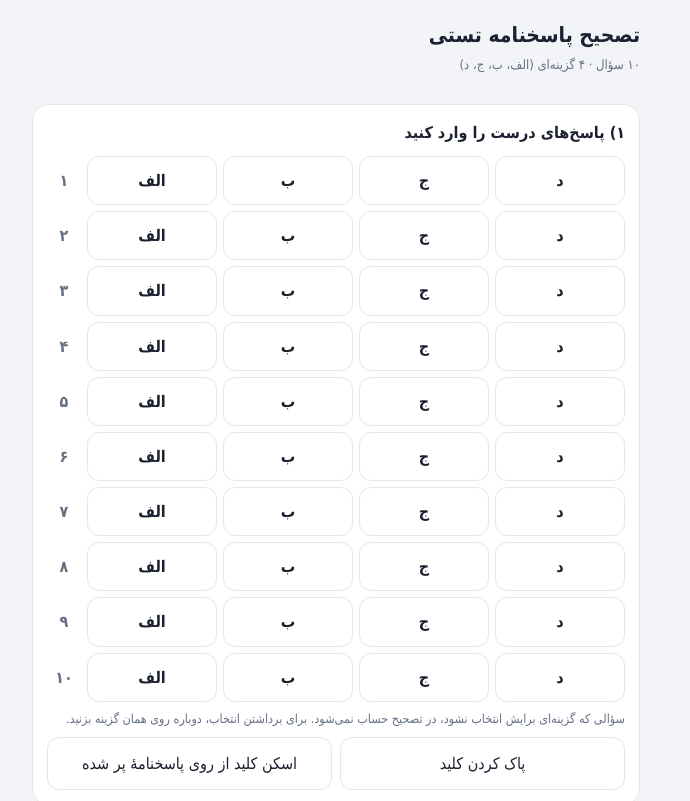
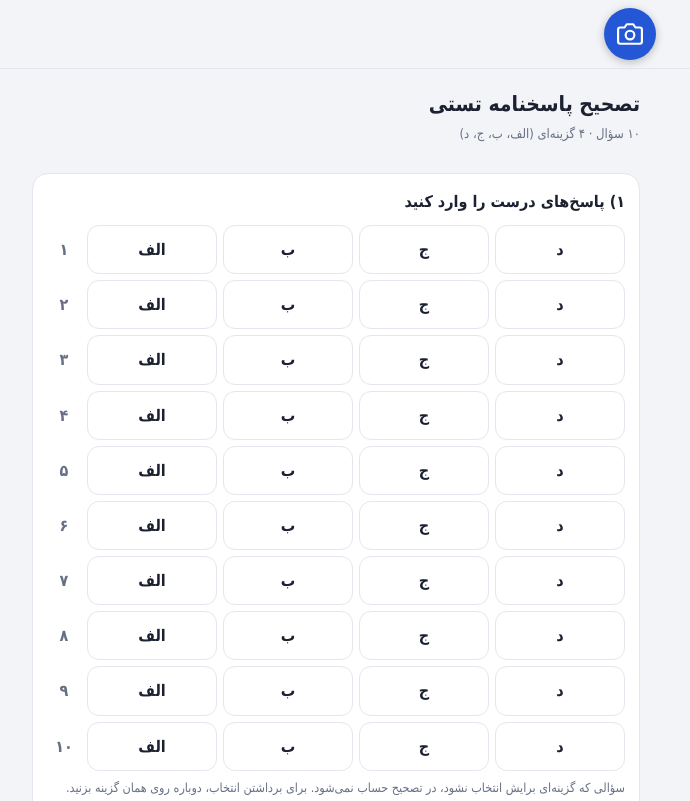
Before and after one commit to azarsam936-svg/corrector, a plain HTML site: page index.html in a window 1280 px wide. Shown: the top 801 px of the page, without its empty margins (304-994 px from the left). Drawn offline with Linux system fonts and the light colour scheme.

Commit message:
Update index.html

```diff
--- a/index.html
+++ b/index.html
@@ -45,9 +45,15 @@ th,td{padding:7px 4px;border-bottom:1px solid var(--line)}
 .s-ok{color:var(--ok);font-weight:700}.s-bad{color:var(--bad);font-weight:700}.s-blank{color:var(--warn);font-weight:700}
 input[type=range]{width:100%}
 .err{color:var(--bad);font-size:13px;margin-top:8px}
+#topbar{position:sticky;top:0;z-index:50;background:var(--bg);border-bottom:1px solid var(--line);padding:calc(env(safe-area-inset-top,0px) + 8px) 16px 8px}
+#topbar .in{max-width:640px;margin:auto;display:flex;justify-content:flex-start}
+#topCam{width:52px;height:52px;padding:0;border-radius:50%;display:flex;align-items:center;justify-content:center;background:var(--pri);color:#fff;box-shadow:0 2px 8px rgba(0,0,0,.25)}
+#topCam svg{width:26px;height:26px}
+#topCam:active{transform:scale(.94)}
 </style>
 </head>
 <body>
+<div id="topbar"><div class="in"><button id="topCam" type="button" aria-label="باز کردن دوربین" title="دوربین"><svg viewBox="0 0 24 24" fill="none" stroke="currentColor" stroke-width="2" stroke-linecap="round" stroke-linejoin="round" aria-hidden="true"><path d="M23 19a2 2 0 0 1-2 2H3a2 2 0 0 1-2-2V8a2 2 0 0 1 2-2h4l2-3h6l2 3h4a2 2 0 0 1 2 2z"/><circle cx="12" cy="13" r="4"/></svg></button></div></div>
 <header>
   <h1>تصحیح پاسخنامه تستی</h1>
   <p>۱۰ سؤال · ۴ گزینه‌ای (الف، ب، ج، د)</p>
@@ -138,7 +144,7 @@ const RATIO=.6875;                     // عرض/ارتفاع کادر
 const $=s=>document.querySelector(s);
 const fa=n=>Number(n).toLocaleString('fa-IR',{maximumFractionDigits:1});
 const SECTIONS=['home','cam','adjust','result'];
-function show(id){SECTIONS.forEach(s=>$('#'+s).hidden=(s!==id));window.scrollTo(0,0);}
+function show(id){SECTIONS.forEach(s=>$('#'+s).hidden=(s!==id));$('#topbar').hidden=(id==='cam');window.scrollTo(0,0);}
 
 /* ============ ذخیره ============ */
 let key=Array(NQ).fill(-1);
@@ -400,6 +406,7 @@ function camFail(){
 }
 function stopCam(){if(stream){stream.getTracks().forEach(t=>t.stop());stream=null;}}
 $('#btnCam').onclick=()=>openCam('grade');
+$('#topCam').onclick=()=>{stopCam();openCam('grade');};
 $('#scanKey').onclick=()=>{mode='key';$('#file').click();};
 $('#camCancel').onclick=()=>{stopCam();show('home');};
 $('#snap').onclick=()=>{const v=$('#video');setPhoto(v,v.videoWidth,v.videoHeight);stopCam();};
```
